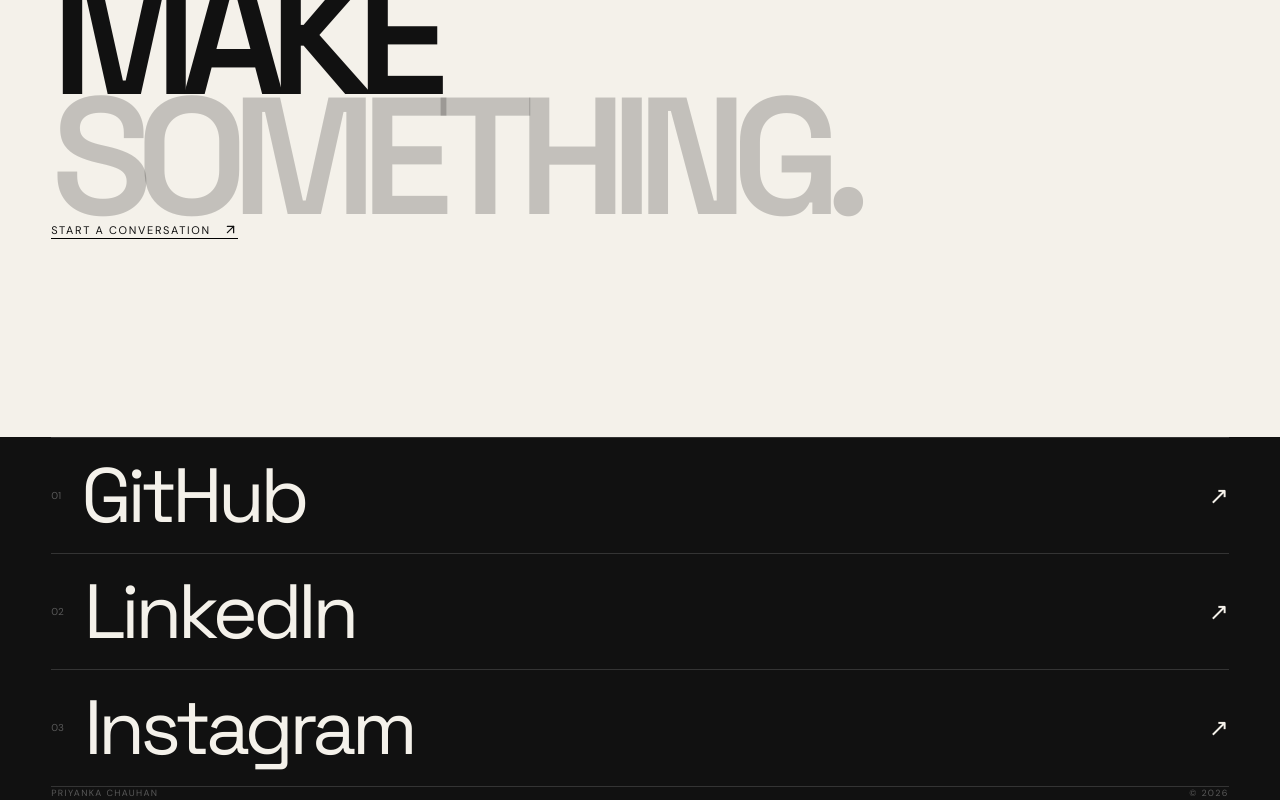
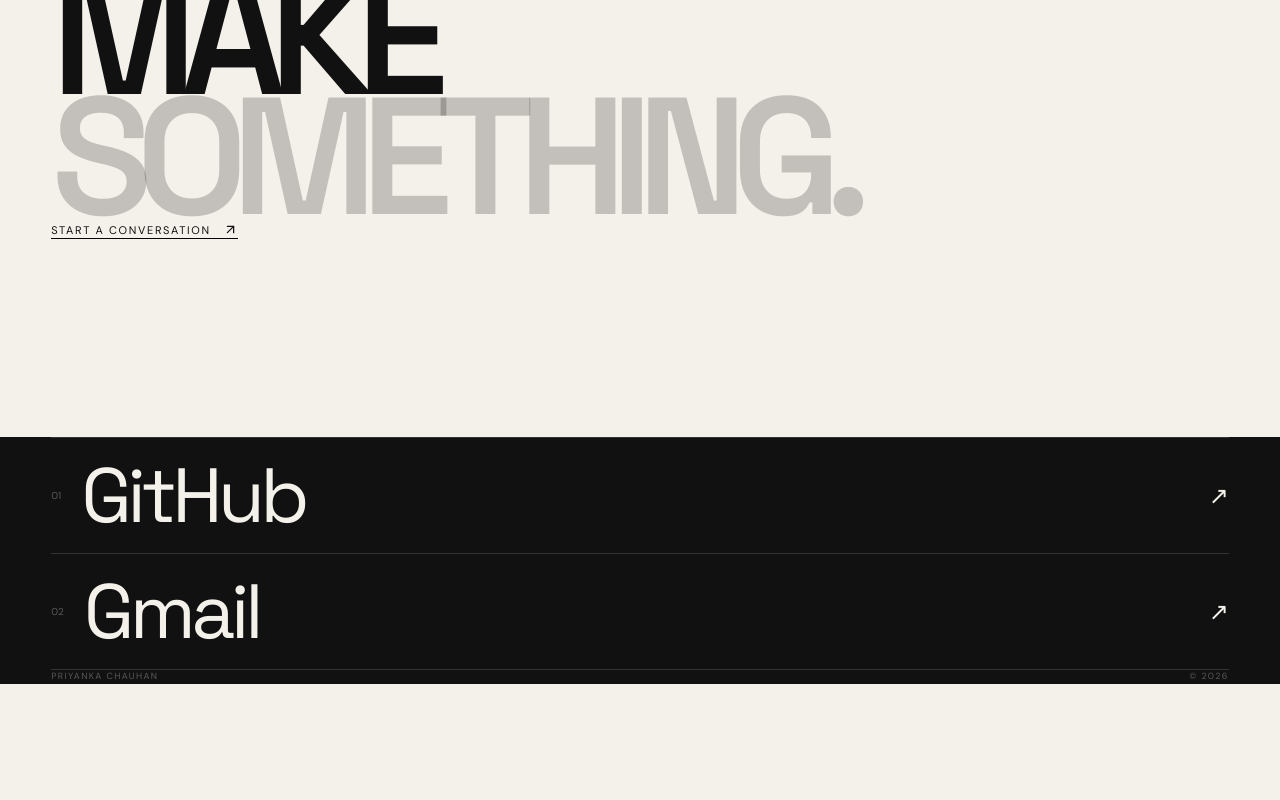
Before and after one commit to priyanka06152024/My-portfolio, a React (Vite) app: page /contact in a window 1280 px wide. Shown: the part 363-1163 px from the top of the page. After the commit the page ends 1047 px from the top, so only its background shows below. Built offline with nearby package versions, Linux system fonts and the light colour scheme.

Commit message:
adding gmail and github

```diff
--- a/src/sections/Contact/SocialLinks.jsx
+++ b/src/sections/Contact/SocialLinks.jsx
@@ -1,15 +1,12 @@
 const links = [
   {
     name: "GitHub",
-    url: "https://github.com/",
+    url: "https://github.com/priyanka06152024",
   },
+
   {
-    name: "LinkedIn",
-    url: "https://linkedin.com/",
-  },
-  {
-    name: "Instagram",
-    url: "https://instagram.com/",
+    name: "Gmail",
+    url: "https://mail.google.com/mail/u/0/#inbox",
   },
 ];
 
```
